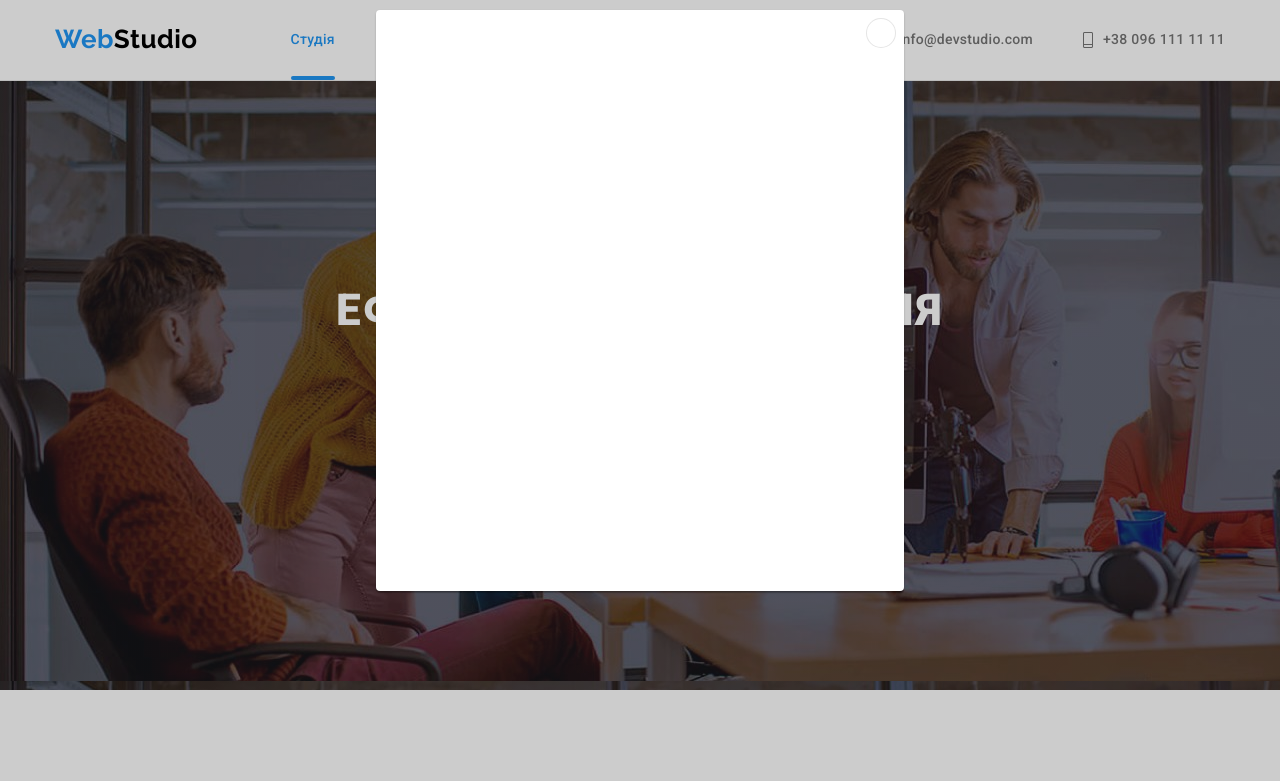
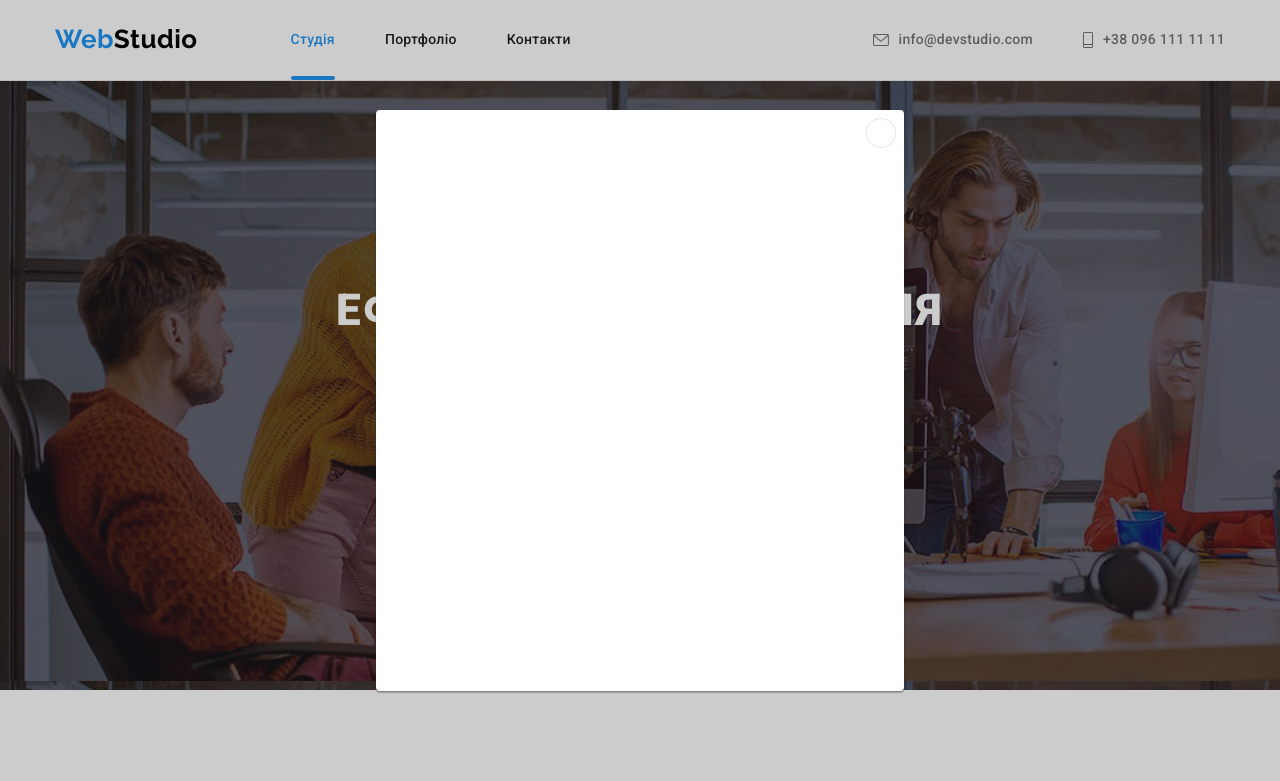
Before and after one commit to OleksandraParkhomenko/goit-markup-hw-05, a plain HTML site: page index.html in a window 1280 px wide. Both pictures are taken after a click on the button "Замовити послугу". Shown: the top 781 px of the page. Drawn offline with nearby package versions, Linux system fonts and the light colour scheme.

Commit message:
змінює розташування модального вікна

```diff
--- a/css/styles.css
+++ b/css/styles.css
@@ -604,7 +604,7 @@ padding-bottom: 60px;}
   pointer-events: none;
  }
  .modal{
-  min-height: 75vh;
+  min-height: 100vh;
 display: flex;
 justify-content: center;
 align-items: center;
```
